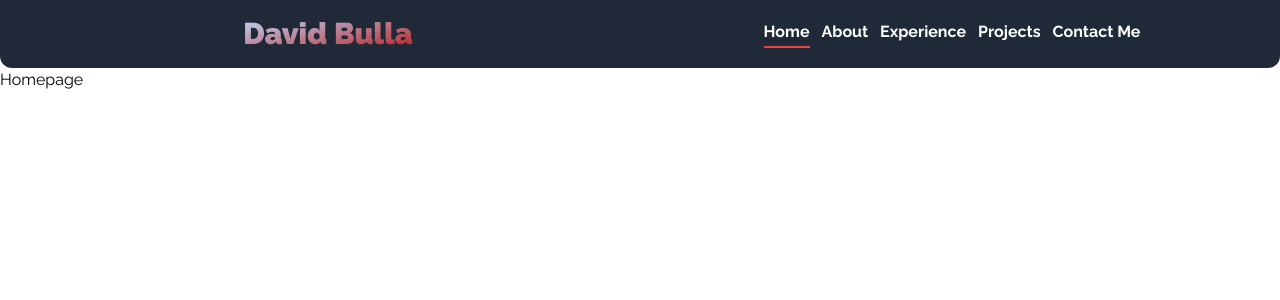
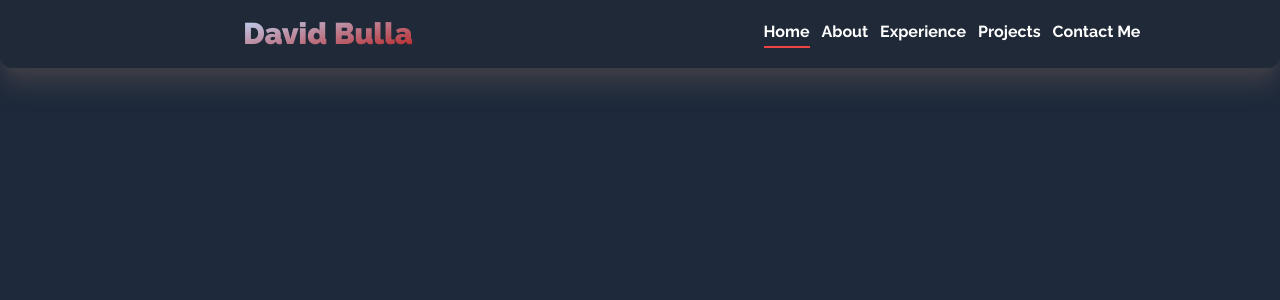
Before and after one commit to daprionil/portfolio_daprionil, a React (Vite) app: page / in a window 1280 px wide. Shown: the top 300 px of the page. Built offline with nearby package versions, Linux system fonts and the light colour scheme.

Commit message:
Create component

```diff
--- a/public/css/styles.css
+++ b/public/css/styles.css
@@ -506,11 +506,27 @@ video {
           background-clip: text;
   color: transparent;
 }
+.shadow-app{
+  --tw-shadow: 0 20px 25px -5px rgb(0 0 0 / 0.1), 0 8px 10px -6px rgb(0 0 0 / 0.1);
+  --tw-shadow-colored: 0 20px 25px -5px var(--tw-shadow-color), 0 8px 10px -6px var(--tw-shadow-color);
+  box-shadow: var(--tw-ring-offset-shadow, 0 0 #0000), var(--tw-ring-shadow, 0 0 #0000), var(--tw-shadow);
+  --tw-shadow-color: #3f3f46;
+  --tw-shadow: var(--tw-shadow-colored);
+}
+.fixed{
+  position: fixed;
+}
 .flex{
   display: flex;
 }
 .grid{
   display: grid;
+}
+.h-screen{
+  height: 100vh;
+}
+.w-full{
+  width: 100%;
 }
 .grid-cols-1{
   grid-template-columns: repeat(1, minmax(0, 1fr));
@@ -523,6 +539,9 @@ video {
 }
 .gap-3{
   gap: 0.75rem;
+}
+.overflow-y-auto{
+  overflow-y: auto;
 }
 .whitespace-nowrap{
   white-space: nowrap;
@@ -545,6 +564,13 @@ video {
   --tw-bg-opacity: 1;
   background-color: rgb(31 41 55 / var(--tw-bg-opacity));
 }
+.bg-slate-800{
+  --tw-bg-opacity: 1;
+  background-color: rgb(30 41 59 / var(--tw-bg-opacity));
+}
+.p-2{
+  padding: 0.5rem;
+}
 .p-4{
   padding: 1rem;
 }
@@ -562,15 +588,6 @@ video {
   --tw-text-opacity: 1;
   color: rgb(255 255 255 / var(--tw-text-opacity));
 }
-.shadow{
-  --tw-shadow: 0 1px 3px 0 rgb(0 0 0 / 0.1), 0 1px 2px -1px rgb(0 0 0 / 0.1);
-  --tw-shadow-colored: 0 1px 3px 0 var(--tw-shadow-color), 0 1px 2px -1px var(--tw-shadow-color);
-  box-shadow: var(--tw-ring-offset-shadow, 0 0 #0000), var(--tw-ring-shadow, 0 0 #0000), var(--tw-shadow);
-}
-.shadow-white{
-  --tw-shadow-color: #fff;
-  --tw-shadow: var(--tw-shadow-colored);
-}
 .transition-all{
   transition-property: all;
   transition-timing-function: cubic-bezier(0.4, 0, 0.2, 1);
@@ -579,12 +596,10 @@ video {
 .duration-300{
   transition-duration: 300ms;
 }
-
 .hover\:border-gray-600:hover{
   --tw-border-opacity: 1;
   border-color: rgb(75 85 99 / var(--tw-border-opacity));
 }
-
 @media (min-width: 768px){
 
   .md\:grid-cols-2{
--- a/public/css/tailwind.css
+++ b/public/css/tailwind.css
@@ -8,6 +8,9 @@
     .bg-gradient-text-header{
         @apply bg-gradient-to-br from-blue-200 to-red-700 bg-clip-text text-transparent
     }
+    .shadow-app{
+        @apply shadow-xl shadow-zinc-700
+    }
 }
 
 @layer base{
--- /dev/null
+++ b/src/components/ContainerApp.jsx
@@ -0,0 +1,9 @@
+function ContainerApp({children}) {
+    return (
+        <div className="p-2 bg-slate-800 h-screen overflow-y-auto">
+            {children}
+        </div>
+    );
+}
+
+export default ContainerApp;
--- a/src/components/Header.jsx
+++ b/src/components/Header.jsx
@@ -2,7 +2,7 @@ import { NavLink } from "react-router-dom";
 
 function Header() {
     return (
-        <header className=" bg-gray-800 p-4 rounded-b-xl shadow-white shadow text-white grid grid-cols-1 md:grid-cols-2 items-center justify-items-center">
+        <header className=" bg-gray-800 fixed w-full p-4 rounded-b-xl shadow-app text-white grid grid-cols-1 md:grid-cols-2 items-center justify-items-center">
             <div className="">
                 <p className="font-black text-3xl bg-gradient-text-header">David Bulla</p>
             </div>
--- a/src/main.jsx
+++ b/src/main.jsx
@@ -4,12 +4,15 @@ import App from './App.jsx'
 import './index.css'
 import { BrowserRouter } from 'react-router-dom'
 import Header from './components/Header.jsx'
+import ContainerApp from './components/ContainerApp.jsx'
 
 ReactDOM.createRoot(document.getElementById('root')).render(
   <React.StrictMode>
     <BrowserRouter>
       <Header />
-      <App />
+      <ContainerApp>
+        <App />
+      </ContainerApp>
     </BrowserRouter>
   </React.StrictMode>,
 )
```
